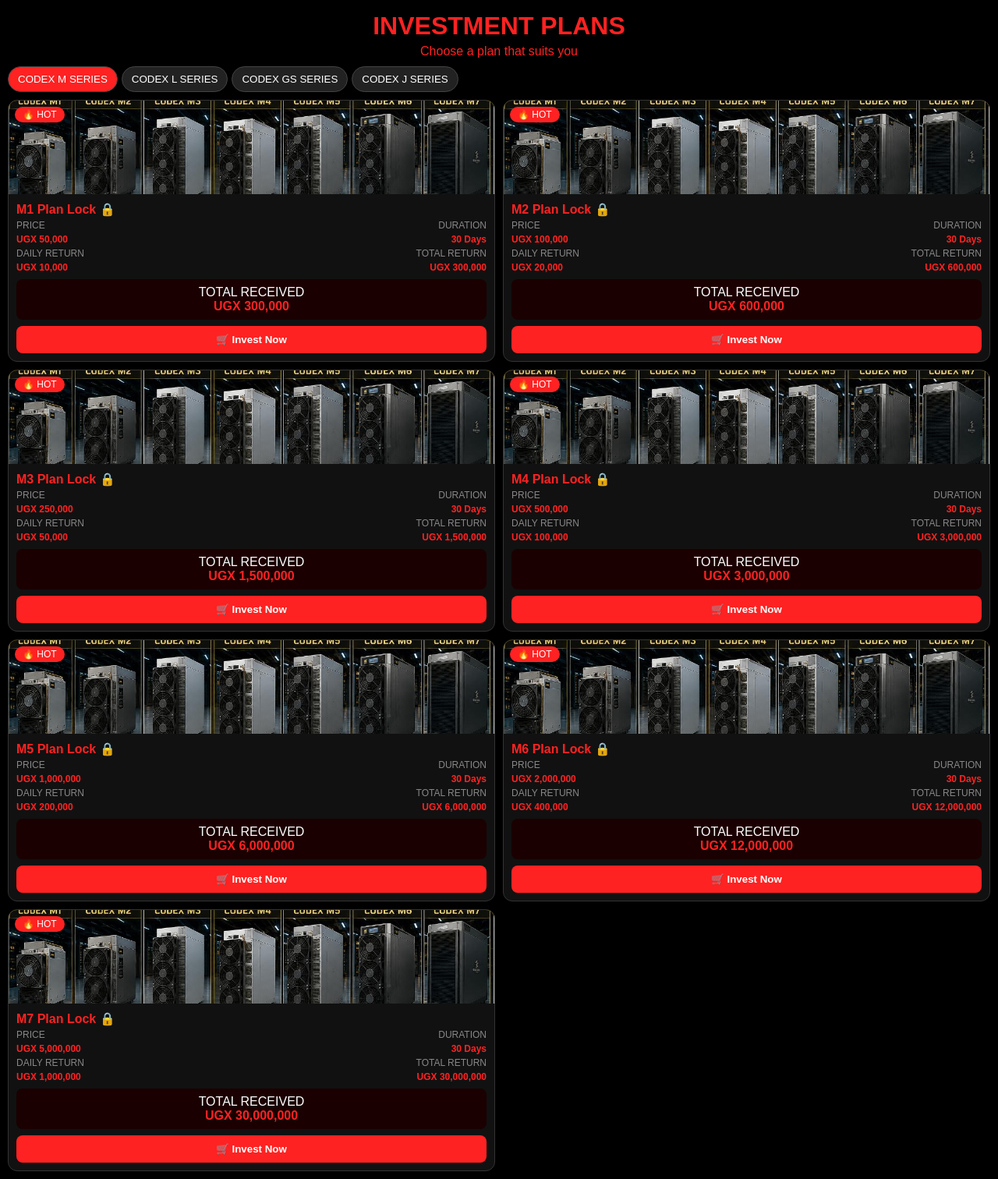
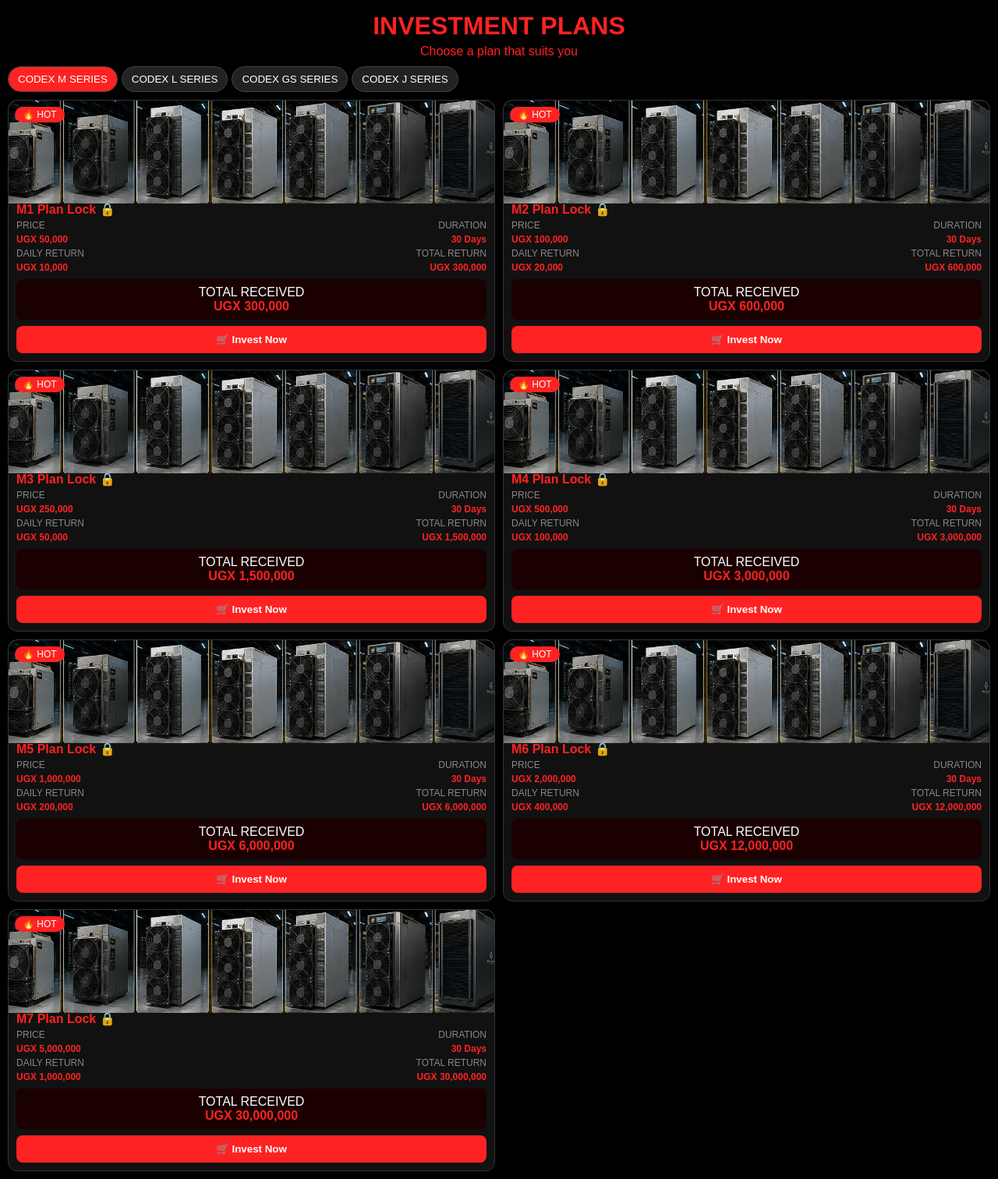
Before and after one commit to Codex700com/Codex700com, a Flask app: page /invest in a window 1280 px wide. Shown: the whole page at 78% size. Run offline with Flask 3, Linux system fonts and the light colour scheme.

Commit message:
hide M4 M5 text in miner image

```diff
--- a/templates/invest.html
+++ b/templates/invest.html
@@ -12,7 +12,7 @@ h1{color:#ff2222;text-align:center;margin:5px}
 .grid{display:grid;grid-template-columns:1fr 1fr;gap:10px}
 .card{background:#111;border:1px solid #333;border-radius:12px;overflow:hidden}
 .top{background:linear-gradient(180deg,#d4a017,#8a5a00);height:120px;display:flex;align-items:center;justify-content:center;position:relative}
-.top img{width:100%;height:100%;object-fit:cover}
+.top img{width:100%;height:140%;object-fit:cover;object-position:bottom;margin-top:-25px}
 .badge{position:absolute;top:8px;left:8px;background:#ff2222;color:#fff;padding:3px 10px;border-radius:20px;font-size:12px}
 .info{padding:10px}
 .info b{color:#ff2222}
```
